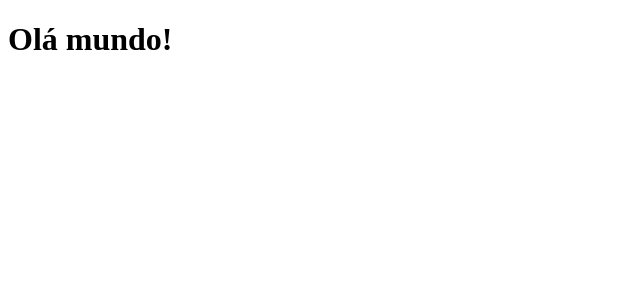
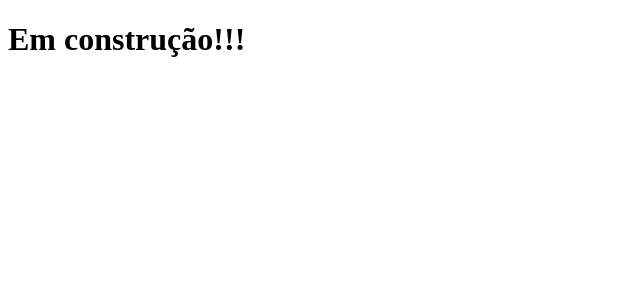
Before and after one commit to joaocarlos2002/clone-tabnews, a Next.js app: page / in a window 1280 px wide. Shown: the top 300 px of the page, without its empty margins (0-640 px from the left). Built offline with nearby package versions, Linux system fonts and the light colour scheme.

Commit message:
trocando titulo

```diff
--- a/pages/index.js
+++ b/pages/index.js
@@ -1,5 +1,5 @@
 function Home() {
-  return <h1>Olá mundo!</h1>;
+  return <h1>Em construção!!!</h1>;
 }
 
 function teste() {
```
